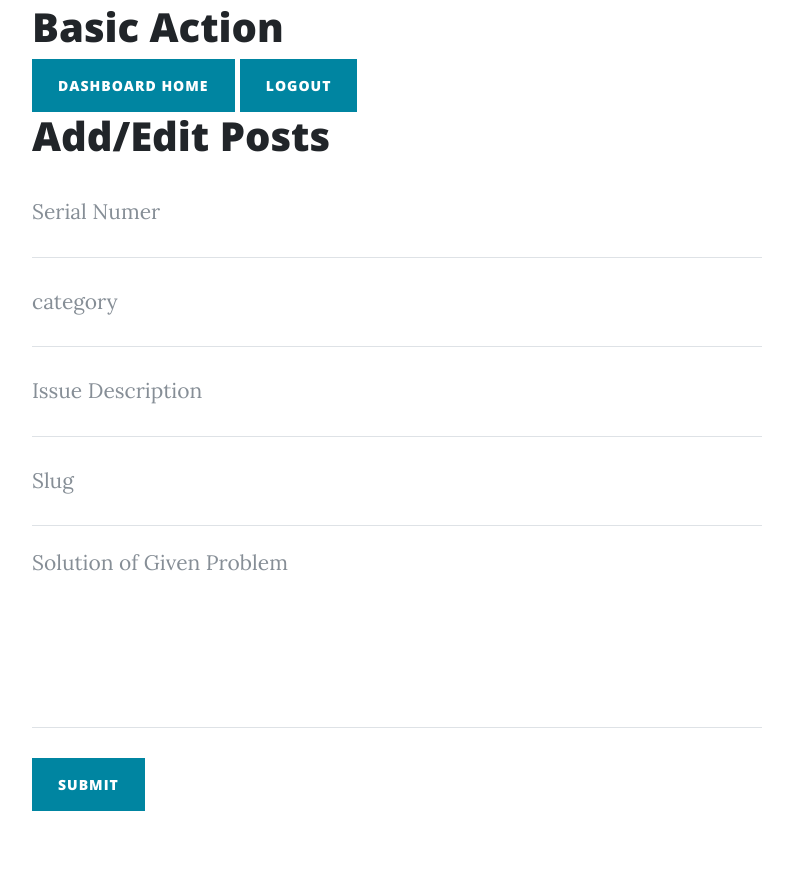
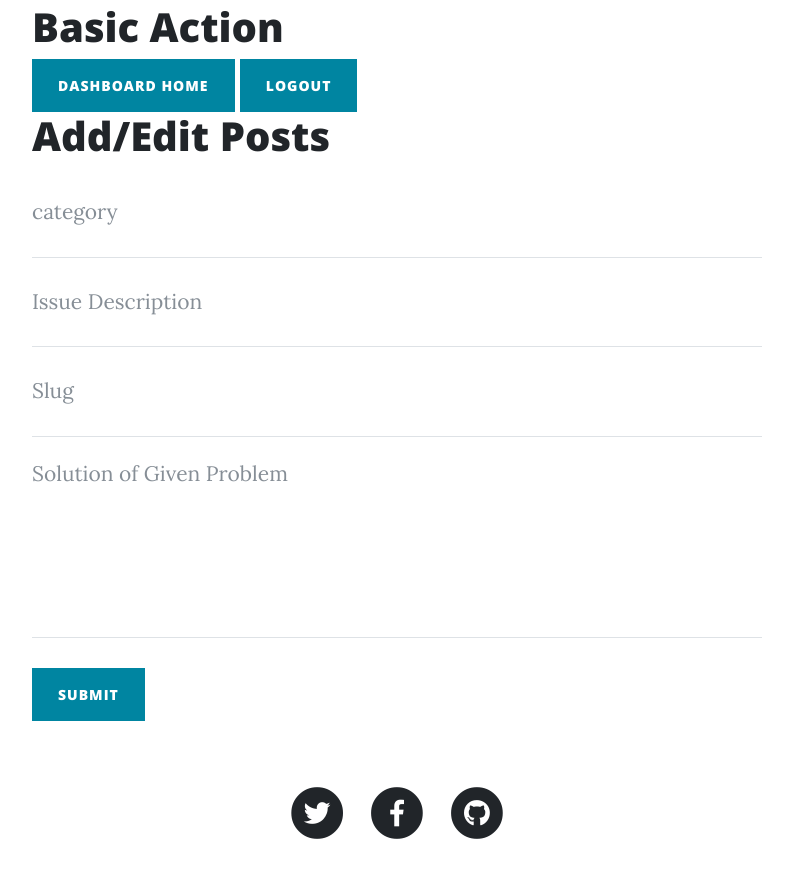
Before and after one commit to manojkumar9292/flaskWebApps, a Flask app: template templates/addpost.html in a window 1280 px wide. Shown: the part 457-1328 px from the top of the page, without its empty margins (243-1036 px from the left). Run offline with Flask 2, Linux system fonts and the light colour scheme; the template is opened without the code that fills it, so the values that code supplies are empty; parts of the project's set-up code (start-up, migrations or seed data) failed here and were passed over; some libraries are stand-ins or nearby versions.

Commit message:
Update addpost.html

```diff
--- a/templates/addpost.html
+++ b/templates/addpost.html
@@ -25,13 +25,13 @@
         <a href="/logout"><button class="btn btn-primary">Logout</button></a>
         <h1>Add/Edit Posts</h1>
         <form name="sentMessage" id="contactForm" action="/addpost/{{sno}}" method="post" novalidate>
-          <div class="control-group">
+        <!--   <div class="control-group">
             <div class="form-group floating-label-form-group controls">
               <label>S.No.</label>
               <input type="text" class="form-control" placeholder="Serial Numer" id="sno" name="sno" required data-validation-required-message="Please enter your name.">
               <p class="help-block text-danger"></p>
             </div>
-          </div>
+          </div>-->
           <div class="control-group">
             <div class="form-group floating-label-form-group controls">
           <label>Categories</label>
```
